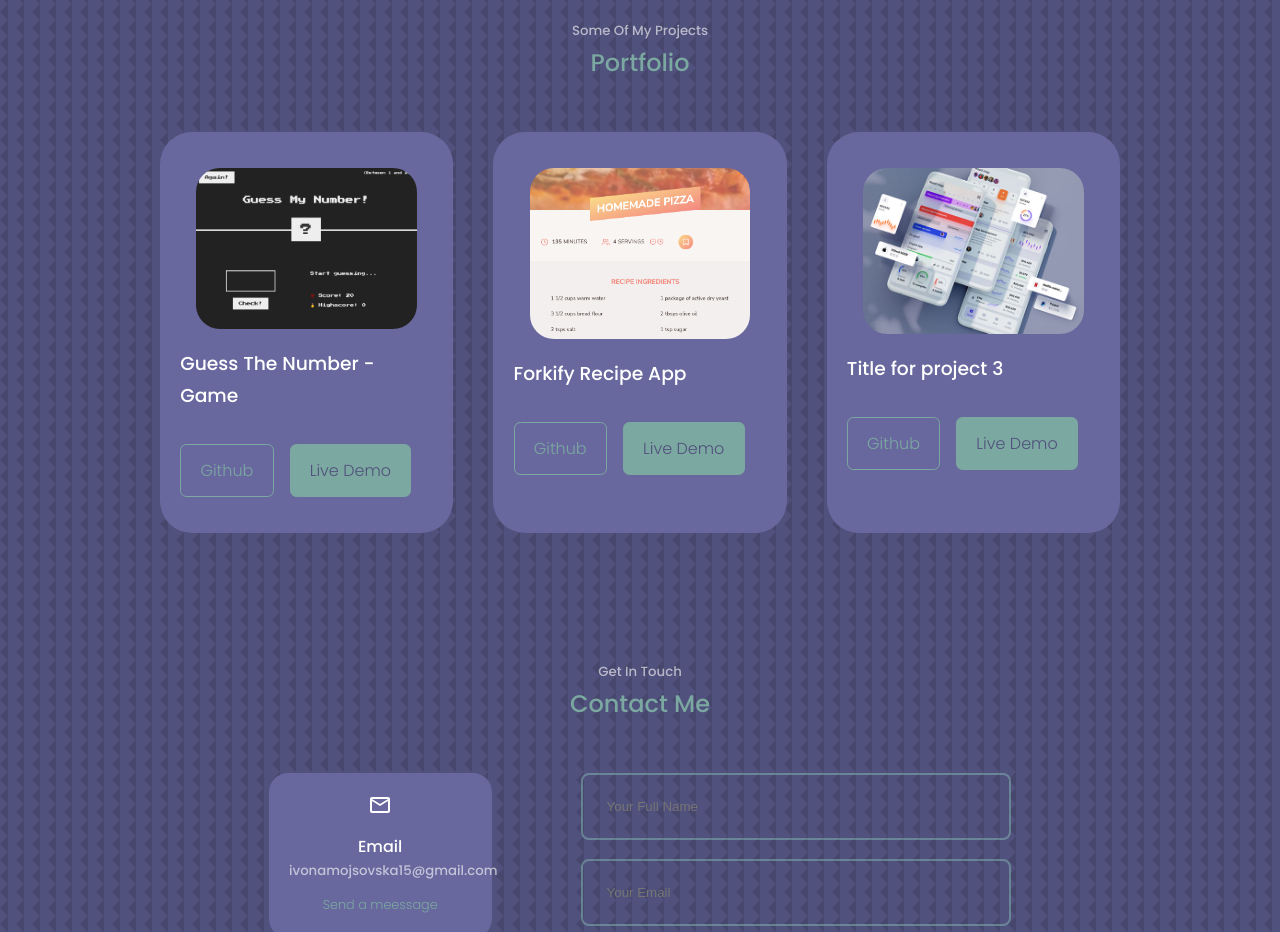
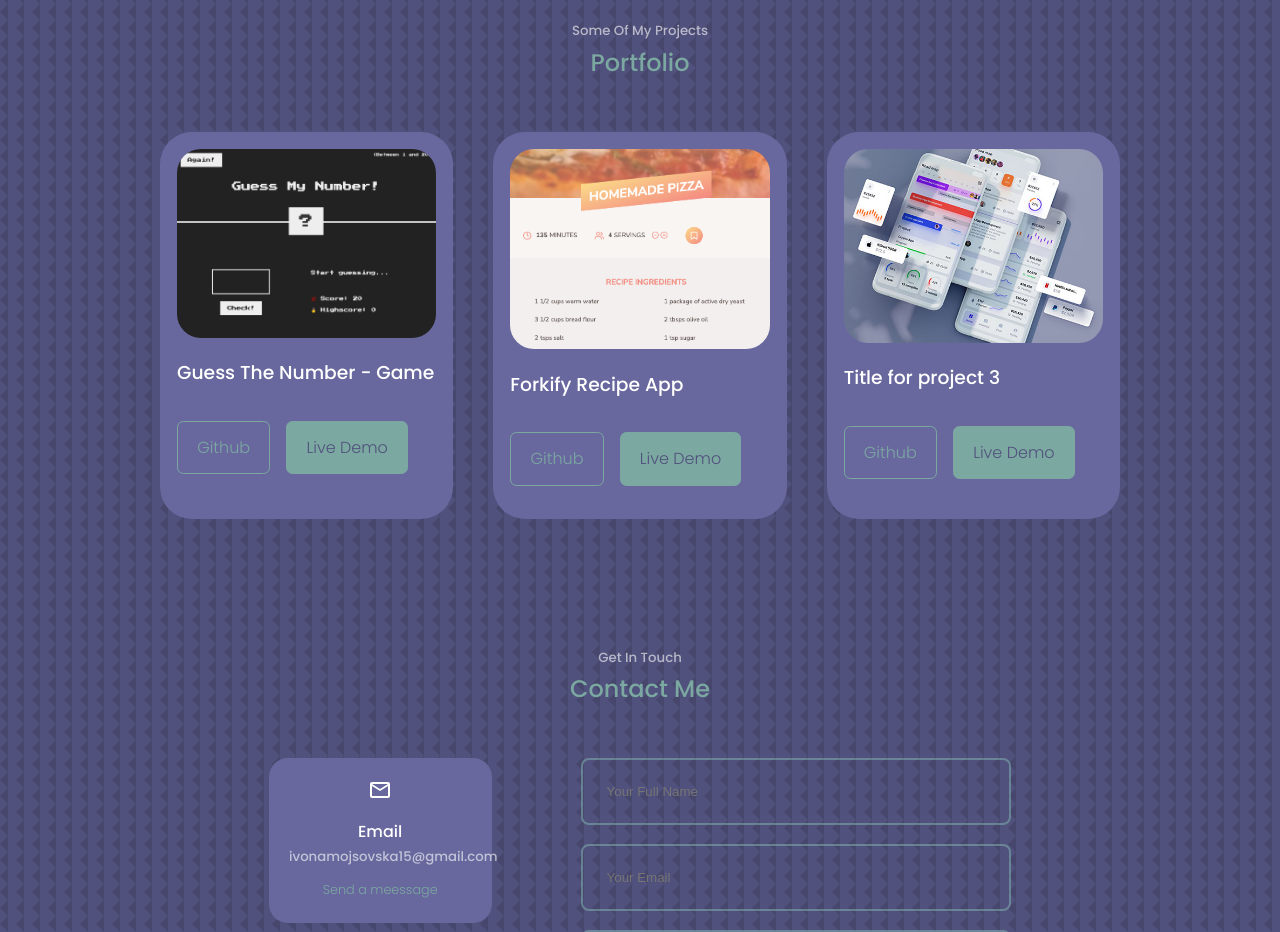
Before and after one commit to ivonamojsovska/react-porfolio, a React (Create React App) app: page / in a window 1280 px wide. Shown: the part 1980-2912 px from the top of the page. Built offline with nearby package versions, Linux system fonts and the light colour scheme.

Commit message:
portfolio container edited

```diff
--- a/src/components/portfolio/Portfolio.css
+++ b/src/components/portfolio/Portfolio.css
@@ -6,7 +6,7 @@
 
 .portfolio__item {
   background: var(--color-bg-variant);
-  padding: 1.2rem;
+  padding: 1rem;
   border-radius: 2rem;
   border: 1px solid transparent;
   transition: var(--transition);
@@ -17,7 +17,6 @@
   background: transparent;
 }
 .portfolio__item-image {
-  margin: 1rem;
   border-radius: 1.5rem;
   overflow: hidden;
 }
```
